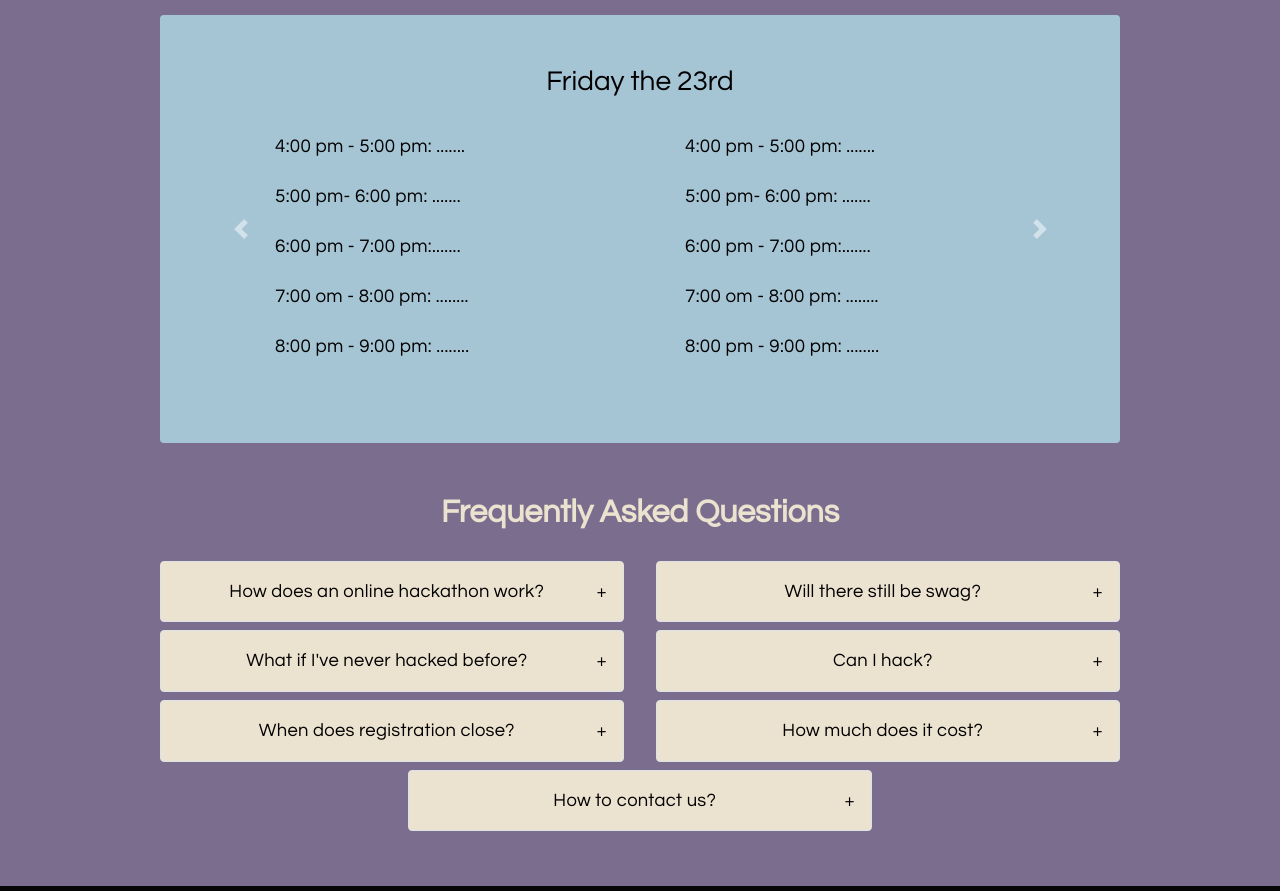
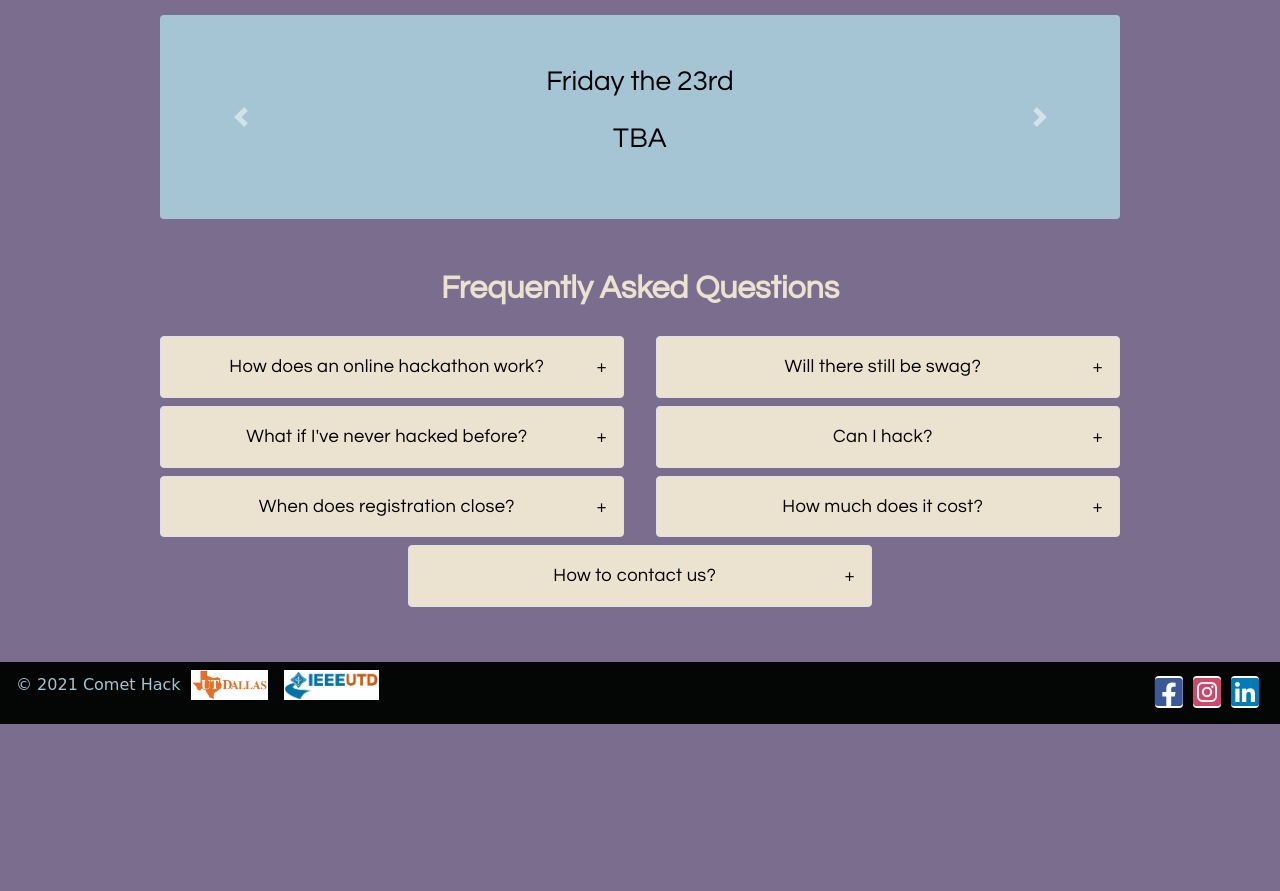
Before and after one commit to ieee-utd/website-comethack, a plain HTML site: page docs/index.html in a window 1280 px wide. Shown: the part 2300-3191 px from the top of the page. After the commit the page ends 3024 px from the top, so only its background shows below. Drawn offline with nearby package versions, Linux system fonts and the light colour scheme; some packages are replaced by stand-ins of ours; a script that the page names is missing; a web font is replaced by a local one.

Commit message:
added utd and ieee logo

```diff
--- a/docs/index.html
+++ b/docs/index.html
@@ -246,7 +246,8 @@
             <h3>Friday the 23rd</h3>
             <div class="schedItem">
               <div class="day">
-                <ul>
+                <h3>TBA</h3>
+                <!--<ul>
                   <li>4:00 pm - 5:00 pm: .......</li>
                   <li>5:00 pm- 6:00 pm: .......</li>
                   <li>6:00 pm - 7:00 pm:.......</li>
@@ -261,7 +262,7 @@
                   <li>6:00 pm - 7:00 pm:.......</li>
                   <li>7:00 om - 8:00 pm: ........</li>
                   <li>8:00 pm - 9:00 pm: ........</li>
-                </ul>
+                </ul> -->
               </div>
             </div>
           </div>
@@ -269,7 +270,8 @@
             <h3>Saturday the 24th</h3>
             <div class="schedItem">
               <div class="day">
-                <ul>
+                <h3>TBA</h3>
+                <!-- <ul>
                   <li>4:00 pm - 5:00 pm: .......</li>
                   <li>5:00 pm- 6:00 pm: .......</li>
                   <li>6:00 pm - 7:00 pm:.......</li>
@@ -284,7 +286,7 @@
                   <li>6:00 pm - 7:00 pm:.......</li>
                   <li>7:00 om - 8:00 pm: ........</li>
                   <li>8:00 pm - 9:00 pm: ........</li>
-                </ul>
+                </ul> -->
               </div>
             </div>
           </div>
@@ -292,7 +294,8 @@
             <h3>Sunday the 25th</h3>
             <div class="schedItem">
               <div class="day">
-                <ul>
+                <h3>TBA</h3>
+                <!-- <ul>
                   <li>4:00 pm - 5:00 pm: .......</li>
                   <li>5:00 pm- 6:00 pm: .......</li>
                   <li>6:00 pm - 7:00 pm:.......</li>
@@ -307,7 +310,7 @@
                   <li>6:00 pm - 7:00 pm:.......</li>
                   <li>7:00 om - 8:00 pm: ........</li>
                   <li>8:00 pm - 9:00 pm: ........</li>
-                </ul>
+                </ul> -->
               </div>
             </div>
           </div>
@@ -483,7 +486,22 @@
     </section>
 
     <footer class="navbar">
-      <p>&copy; 2021 Comet Hack</p>
+      <p>
+        &copy; 2021 Comet Hack&nbsp
+        <img
+          src="ut-dallas-logo.jpg"
+          alt="utd logo"
+          height="30px"
+          width="auto"
+        />
+        &nbsp
+        <img
+          src="utd-ieee-logo.png"
+          alt="ieee logo"
+          height="30px"
+          width="auto"
+        />
+      </p>
       <div class="social-icons">
         <a
           href="https://www.facebook.com/CometHack"
--- a/docs/style.css
+++ b/docs/style.css
@@ -240,7 +240,6 @@ footer {
 .contact-info .fa-instagram-square {
   color: #cd486b;
   background: white;
-  display: inline;
 }
 .fa-linkedin,
 .contact-info .fa-linkedin {
```
Also changed, not shown: docs/ut-dallas-logo.jpg (added), docs/utd-ieee-logo.png (added).
